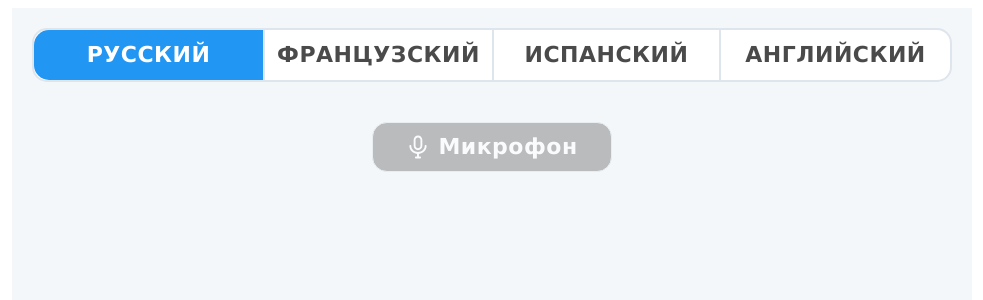
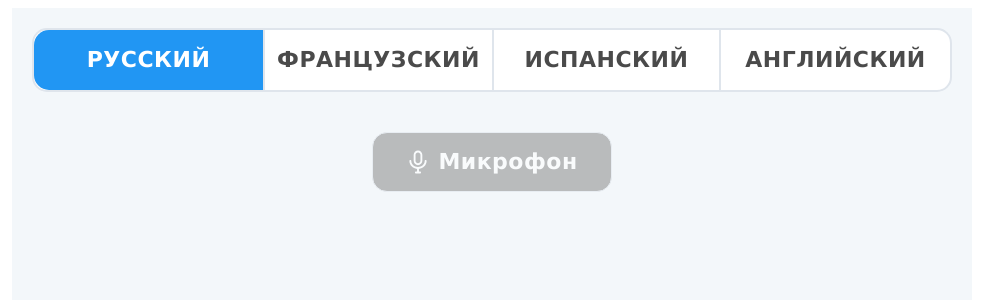
Before and after one commit to Vvtu/voice-recognition, a React (Vite) app: page / in a window 1280 px wide. Shown: the top 300 px of the page, without its empty margins (148-1131 px from the left). Built offline with nearby package versions, Linux system fonts and the light colour scheme.

Commit message:
fix var(--button-height)

```diff
--- a/src/index.css
+++ b/src/index.css
@@ -11,7 +11,8 @@ body {
   -moz-osx-font-smoothing: grayscale;
   -webkit-text-size-adjust: 100%;
 
-  --border-radius-5: 15px;
+  --button-height: 60px;
+  --border-radius-15: 15px;
   --font-size-22: 22px;
   --font-size-28: 32px;
 }
--- a/src/pages/language-tabs/language-tabs.module.css
+++ b/src/pages/language-tabs/language-tabs.module.css
@@ -13,11 +13,11 @@
   justify-content: stretch;
   background-color: #fff;
   border: 2px solid #dfe5ec;
-  border-radius: var(--border-radius-5);
+  border-radius: var(--border-radius-15);
 }
 
 .tab {
-  height: 50px;
+  height: var(--button-height);
   width: 25%;
   color: #4a4a4a;
   text-align: center;
@@ -42,7 +42,7 @@
 .activeFirstTab {
   color: #fff;
   background-color: #2196f3;
-  border-radius: var(--border-radius-5) 0 0 var(--border-radius-5);
+  border-radius: var(--border-radius-15) 0 0 var(--border-radius-15);
 }
 .activeFirstTab:hover {
   filter: brightness(0.9);
@@ -61,7 +61,7 @@
 .activeLastTab {
   color: #fff;
   background-color: #2196f3;
-  border-radius: 0 var(--border-radius-5) var(--border-radius-5) 0;
+  border-radius: 0 var(--border-radius-15) var(--border-radius-15) 0;
 }
 .activeLastTab:hover {
   filter: brightness(0.9);
--- a/src/pages/speach/speach.module.css
+++ b/src/pages/speach/speach.module.css
@@ -7,7 +7,7 @@
 }
 
 .micButtonContaineer {
-  height: 50px;
+  height: var(--button-height);
   width: 25%;
 
   font-family: Verdana;
@@ -17,7 +17,7 @@
   line-height: 20px; /* 166.667% */
   letter-spacing: 0.5px;
   border: 1px solid #dfe5ec;
-  border-radius: var(--border-radius-5);
+  border-radius: var(--border-radius-15);
   display: flex;
   align-items: center;
   justify-content: center;
```
